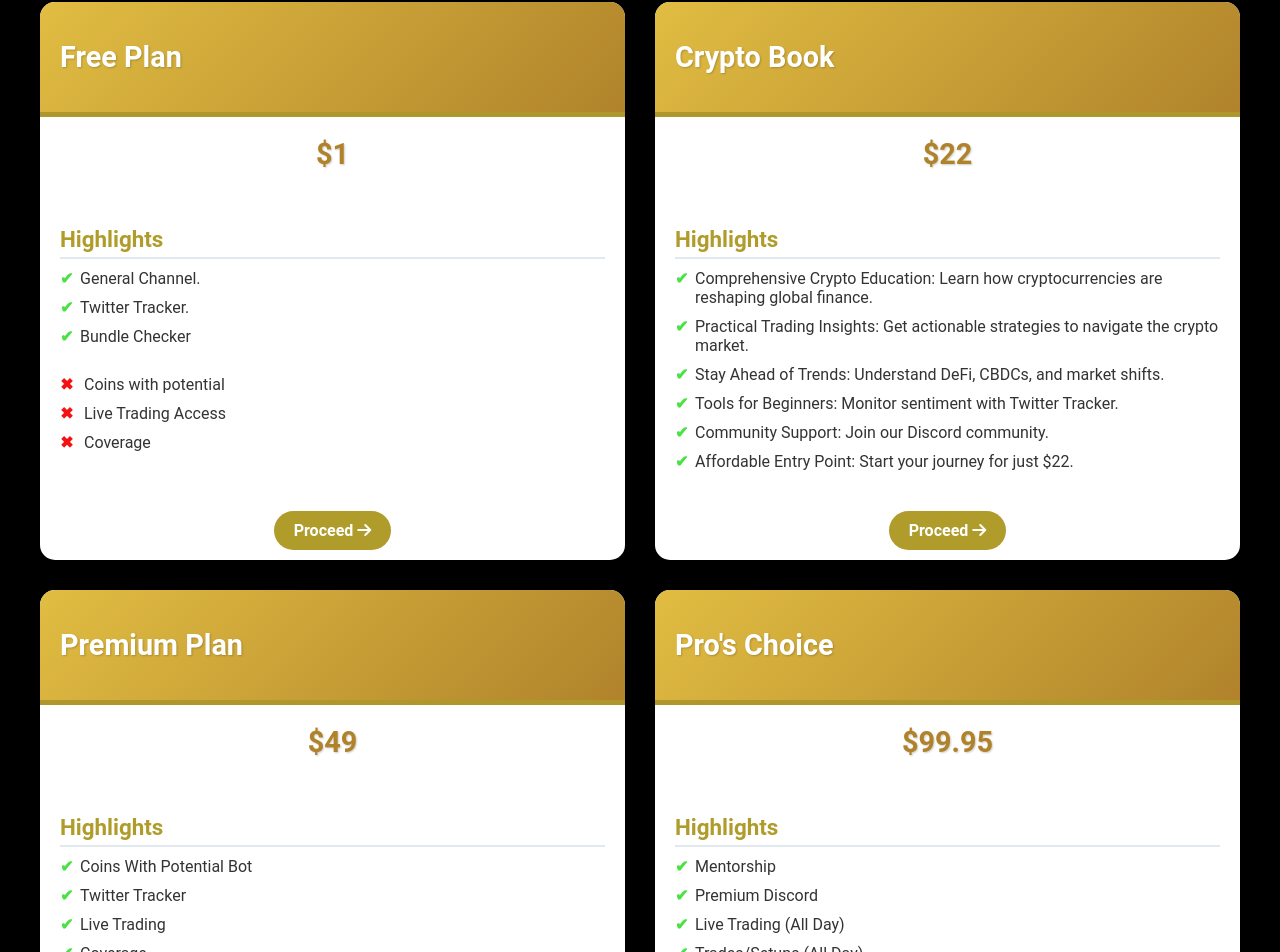
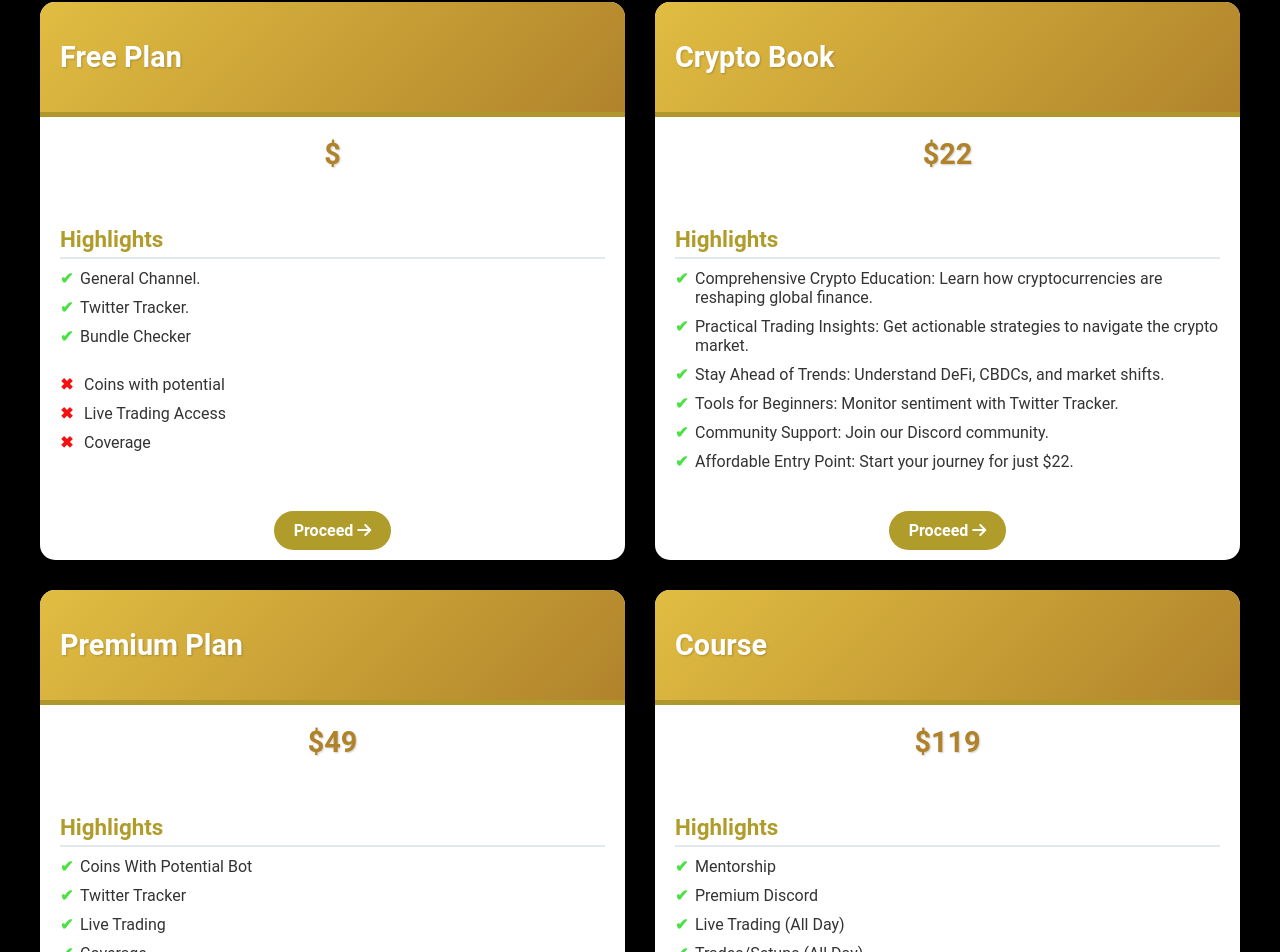
Before and after one commit to brendenozie/CRYPTOLORDS, a React (Create React App) app: page /#/ in a window 1280 px wide. Shown: the part 2765-3717 px from the top of the page. Built offline with nearby package versions, Linux system fonts and the light colour scheme.

Commit message:
feat: update Packages component to correct pricing for Free Plan and rename Pro's Choice to Course

```diff
--- a/src/components/Packages.jsx
+++ b/src/components/Packages.jsx
@@ -5,7 +5,7 @@ const PackagesPage = () => {
   const packages = [
   {
     title: "Free Plan",
-    price:"1",
+    price:"",
     highlights: [
       "General Channel.",
       "Twitter Tracker.",
@@ -82,8 +82,8 @@ const PackagesPage = () => {
     ],
   },
   {
-    title: "Pro's Choice",
-    price:"99.95",
+    title: "Course",
+    price:"119",
     highlights: [
       "Mentorship",
       "Premium Discord",
```
